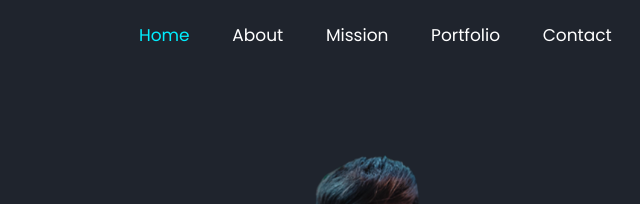
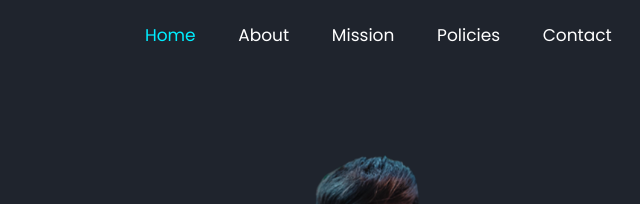
Before and after one commit to fitbodyempire/Change-Makerss, a plain HTML site: page index.html in a window 1280 px wide. Shown: the top 204 px of the page, 553-1193 px from the left. Drawn offline with nearby package versions, Linux system fonts and the light colour scheme.

Commit message:
index.html

```diff
--- a/index.html
+++ b/index.html
@@ -26,7 +26,7 @@
         <a href="#home" class="active">Home</a>
         <a href="#about">About</a>
         <a href="#services">Mission</a>
-        <a href="#portfolio">Portfolio</a>
+        <a href="#portfolio">Policies</a>
         <a href="#contact">Contact</a>
       </nav>
     </header>
```
